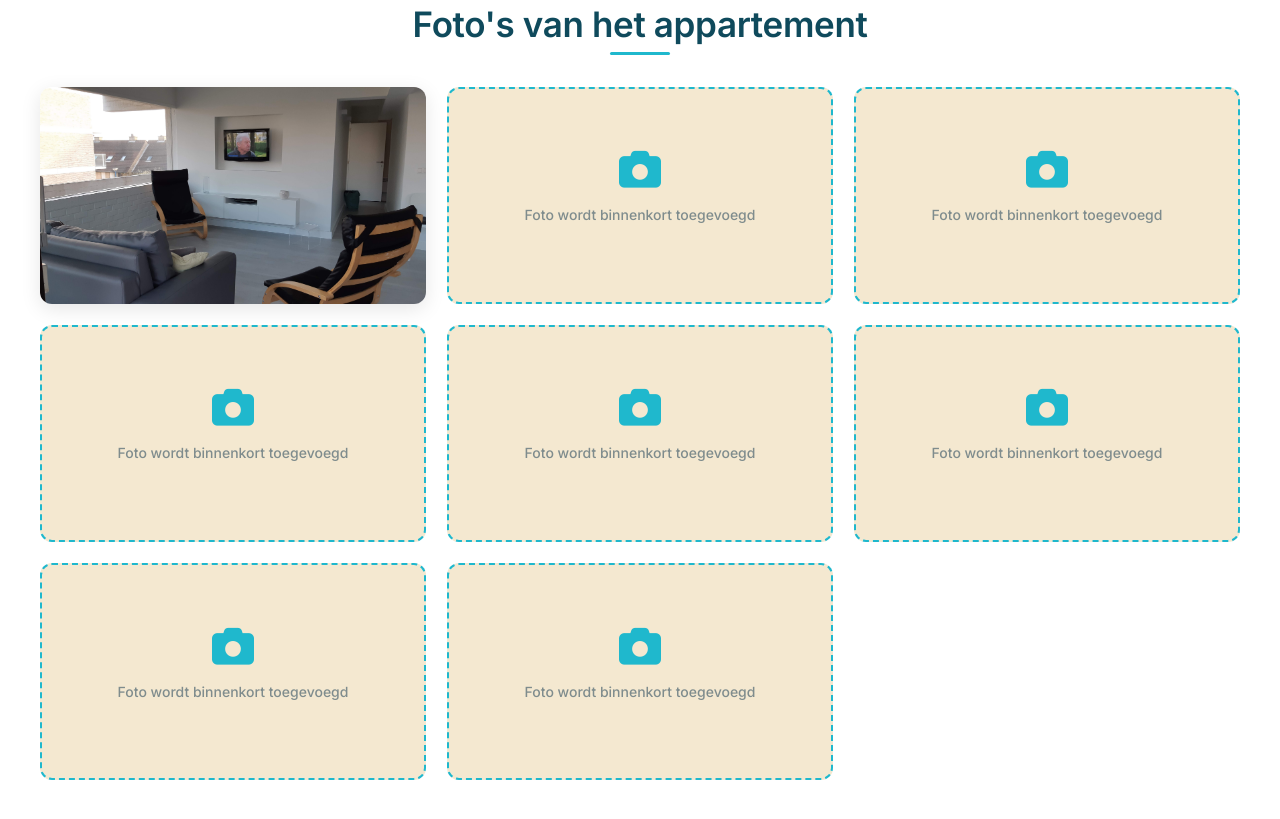
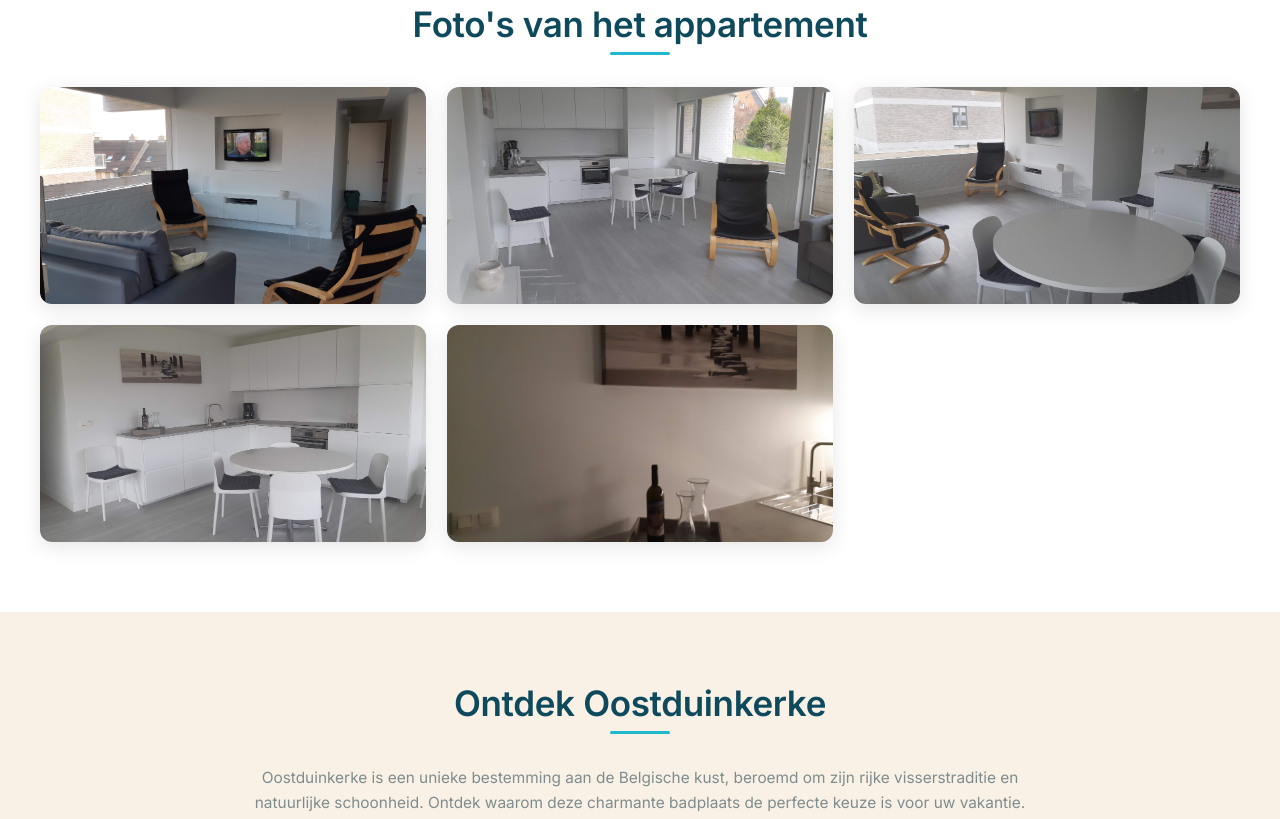
Before and after one commit to jfaict/relaxie-oostduinkerke, a plain HTML site: page index.html in a window 1280 px wide. Shown: the part 867-1686 px from the top of the page. Drawn offline with Linux system fonts and the light colour scheme; a web font is replaced by a local one.

Commit message:
nieuwe fotos

```diff
--- a/index.html
+++ b/index.html
@@ -56,39 +56,39 @@
             <h2 class="section__title">Foto's van het appartement</h2>
             <div class="photo-grid">
                 <div class="photo-item">
-                    <img src="images/living-1.jpg" alt="Woonkamer met zeezicht - comfortabele zithoek en moderne inrichting" class="photo-img">
+                    <img src="images/living-1.jpg" alt="Woonkamer - comfortabele zithoek en moderne inrichting" class="photo-img">
                     <div class="photo-overlay">
                         <h3>Woonkamer</h3>
-                        <p>Comfortabele zithoek met zeezicht</p>
+                        <p>Comfortabele zithoek</p>
                     </div>
                 </div>
-                <div class="photo-placeholder">
-                    <i class="fas fa-camera"></i>
-                    <p>Foto wordt binnenkort toegevoegd</p>
+                <div class="photo-item">
+                    <img src="images/living-keuken.jpg" alt="Woonkamer met zeezicht en keuken" class="photo-img">
+                    <div class="photo-overlay">
+                        <h3>Woonkamer en keuken</h3>
+                        <p>Comfortabele zithoek en ruime keuken</p>
+                    </div>
                 </div>
-                <div class="photo-placeholder">
-                    <i class="fas fa-camera"></i>
-                    <p>Foto wordt binnenkort toegevoegd</p>
+                <div class="photo-item">
+                    <img src="images/keuken-living.jpg" alt="Woonkamer met zeezicht en keuken" class="photo-img">
+                    <div class="photo-overlay">
+                        <h3>Woonkamer en keuken</h3>
+                        <p>Comfortabele zithoek en ruime keuken</p>
+                    </div>
                 </div>
-                <div class="photo-placeholder">
-                    <i class="fas fa-camera"></i>
-                    <p>Foto wordt binnenkort toegevoegd</p>
+                <div class="photo-item">
+                    <img src="images/keuken-1.jpg" alt="Ruime keuken" class="photo-img">
+                    <div class="photo-overlay">
+                        <h3>Keuken</h3>
+                        <p>Ruime keuken</p>
+                    </div>
                 </div>
-                <div class="photo-placeholder">
-                    <i class="fas fa-camera"></i>
-                    <p>Foto wordt binnenkort toegevoegd</p>
-                </div>
-                <div class="photo-placeholder">
-                    <i class="fas fa-camera"></i>
-                    <p>Foto wordt binnenkort toegevoegd</p>
-                </div>
-                <div class="photo-placeholder">
-                    <i class="fas fa-camera"></i>
-                    <p>Foto wordt binnenkort toegevoegd</p>
-                </div>
-                <div class="photo-placeholder">
-                    <i class="fas fa-camera"></i>
-                    <p>Foto wordt binnenkort toegevoegd</p>
+                <div class="photo-item">
+                    <img src="images/keuken-2.jpg" alt="Ruime keuken" class="photo-img">
+                    <div class="photo-overlay">
+                        <h3>Keuken</h3>
+                        <p>Ruime keuken</p>
+                    </div>
                 </div>
             </div>
         </div>
```
